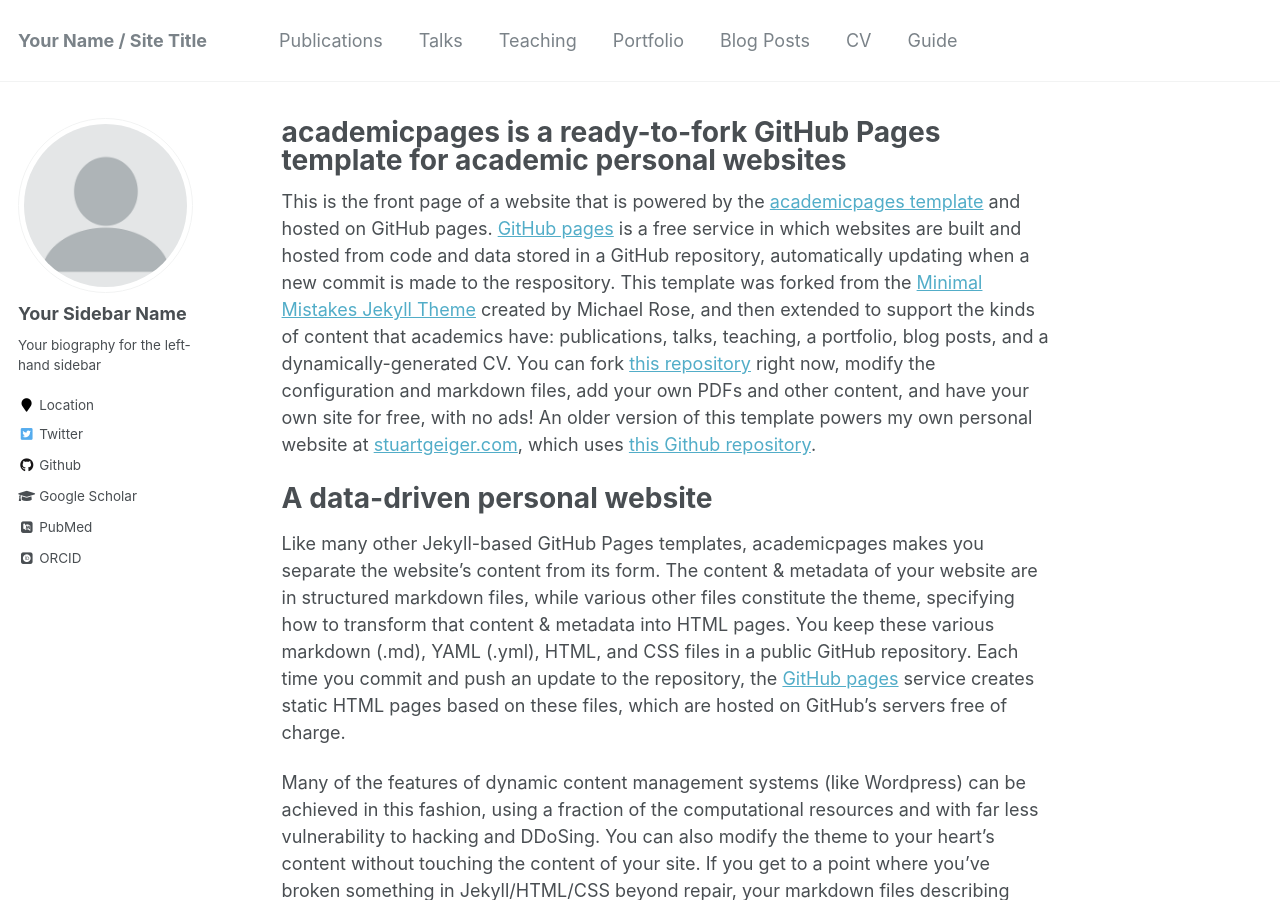
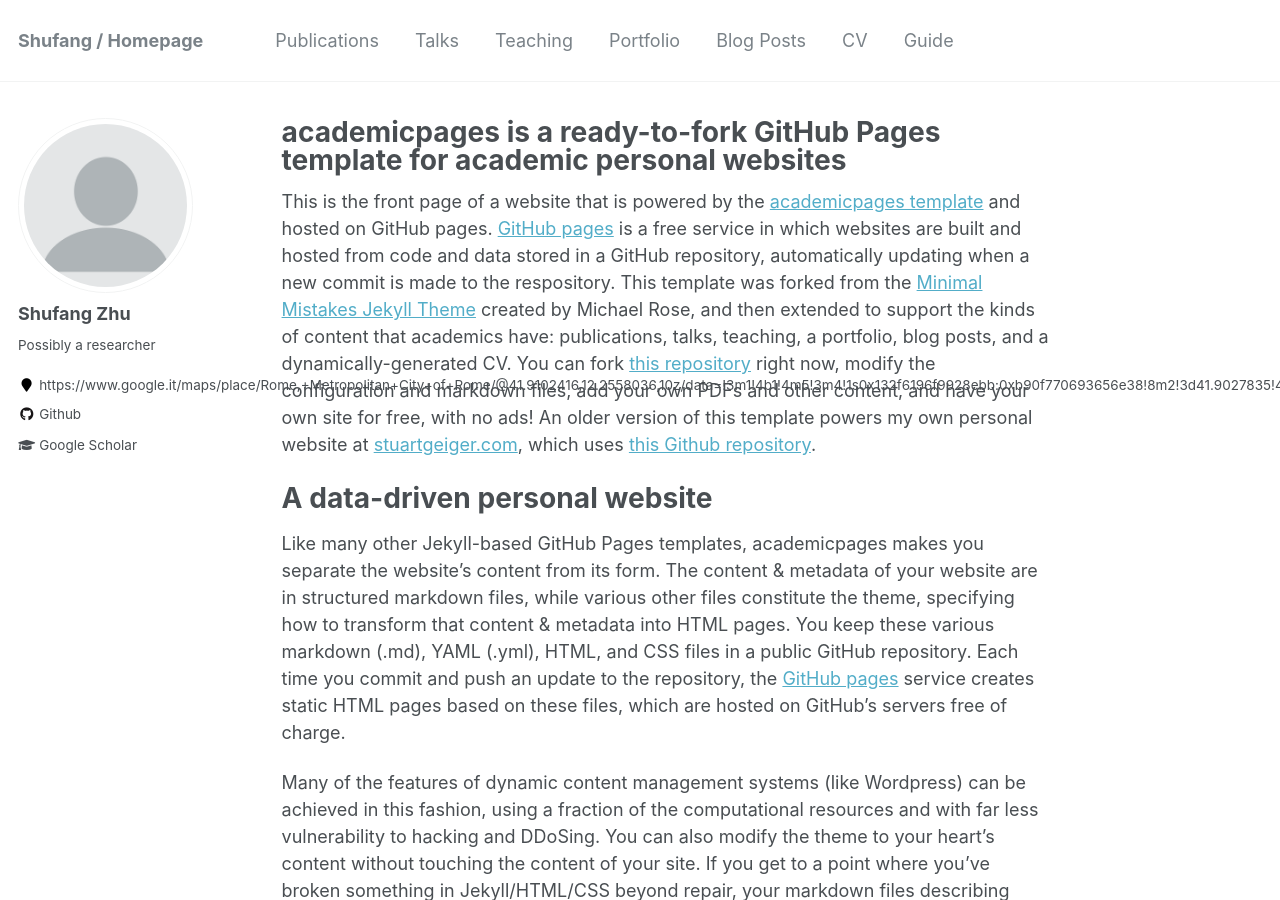
Before and after one commit to Shufang-Zhu/Shufang-Zhu.github.io, a Jekyll site: the page built from _pages/about.md, in a window 1280 px wide and 900 px high. Built offline with Jekyll 4.4.1, drawn with Linux system fonts in a browser that asks for light colours; some web fonts are replaced; some of the changed text lies outside the part shown.

Commit message:
Update _config.yml

```diff
--- a/_config.yml
+++ b/_config.yml
@@ -7,13 +7,13 @@
 
 # Site Settings
 locale                   : "en-US"
-title                    : "Your Name / Site Title"
+title                    : "Shufang / Homepage"
 title_separator          : "-"
-name                     : &name "Your Name"
+name                     : &name "Shufang"
 description              : &description "personal description"
-url                      : https://academicpages.github.io # the base hostname & protocol for your site e.g. "https://mmistakes.github.io"
+url                      : https://shufang-zhu.github.io # the base hostname & protocol for your site e.g. "https://mmistakes.github.io"
 baseurl                  : "" # the subpath of your site, e.g. "/blog"
-repository               : "academicpages/academicpages.github.io"
+repository               : "Shufang-Zhu/shufang-zhu.github.io"
 teaser                   :  # filename of teaser fallback teaser image placed in /images/, .e.g. "500x300.png"
 breadcrumbs              : false # true, false (default)
 words_per_minute         : 160
@@ -80,13 +80,13 @@ analytics:
 
 # Site Author
 author:
-  name             : "Your Sidebar Name"
+  name             : "Shufang Zhu"
   avatar           : "profile.png"
-  bio              : "Your biography for the left-hand sidebar"
-  location         : "Location"
+  bio              : "Possibly a researcher"
+  location         : "https://www.google.it/maps/place/Rome,+Metropolitan+City+of+Rome/@41.9102416,12.2558036,10z/data=!3m1!4b1!4m5!3m4!1s0x132f6196f9928ebb:0xb90f770693656e38!8m2!3d41.9027835!4d12.4963655"
   employer         :
-  pubmed           : "https://www.ncbi.nlm.nih.gov/pubmed/?term=john+snow"
-  googlescholar    : "http://yourfullgooglescholarurl.com"
+  pubmed           :
+  googlescholar    : "https://scholar.google.com/citations?user=nkOKc3MAAAAJ&hl=en"
   email            :
   researchgate     :  # example: "https://www.researchgate.net/profile/yourprofile"
   uri              :
@@ -96,20 +96,20 @@ author:
   flickr           :
   facebook         :
   foursquare       :
-  github           : "academicpages"
+  github           : "Shufang-Zhu"
   google_plus      :
   keybase          :
   instagram        :
   impactstory      : #"https://profiles.impactstory.org/u/xxxx-xxxx-xxxx-xxxx"
   lastfm           :
   linkedin         :
-  orcid            : "http://orcid.org/yourorcidurl"
+  orcid            :
   pinterest        :
   soundcloud       :
   stackoverflow    : # http://stackoverflow.com/users/123456/username
   steam            :
   tumblr           :
-  twitter          : "replacethistwitterhandle"
+  twitter          :
   vine             :
   weibo            :
   xing             :
```
